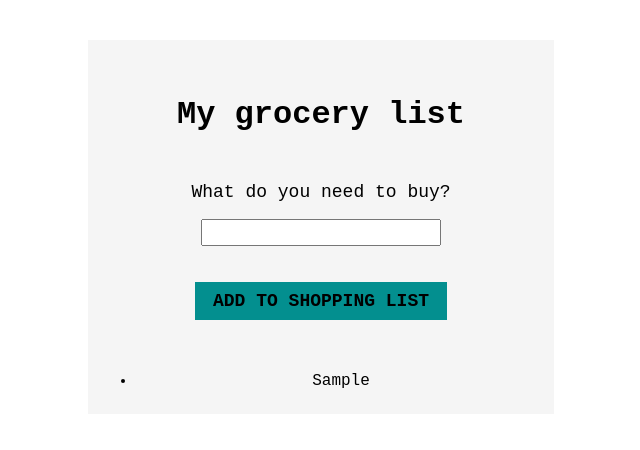
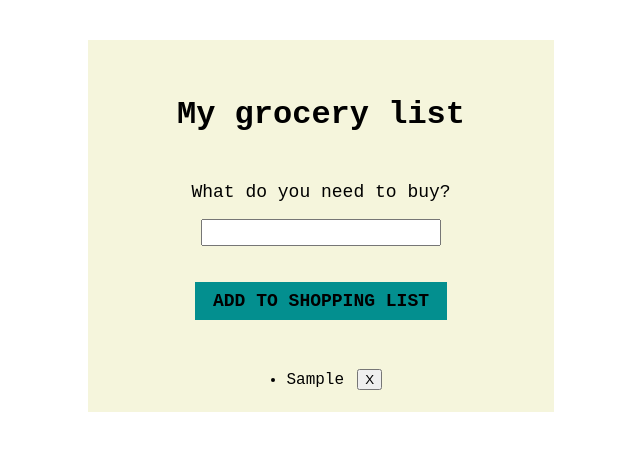
Before and after one commit to HALAMHA/Grocery-list, a plain HTML site: page index.html in a window 1280 px wide. Both pictures are taken after typing "Sample" into the empty fields and a click on the button "ADD TO SHOPPING LIST". Shown: the whole page, without its empty margins (319-959 px from the left). Drawn offline with Linux system fonts and the light colour scheme.

Commit message:
Added options to strike off and delete shopping items

```diff
--- a/index.html
+++ b/index.html
@@ -15,7 +15,7 @@
           id="item"
           name="item"
           /><br>
-    <button id="addBtn">Add to shopping list</button>
+    <button id="addBtn">Add to shopping list</button><br>
     <ul id="itemsList">
 
     </ul>
--- a/main.js
+++ b/main.js
@@ -1,21 +1,29 @@
 document.querySelector('#addBtn').addEventListener('click', addToList);
-let shoppingList = [];
 
 function addToList () {
   const itemElem = document.querySelector('#item');
-  shoppingList.push(itemElem.value);
+  addItem(itemElem.value);
   itemElem.value = '';
-  showList();
 }
 
 
-function showList () {
+function addItem (itemValue) {
   const ulElem = document.querySelector('#itemsList');
-  ulElem.innerHTML = '';
+  const liElem = document.createElement('li');
+  liElem.textContent = itemValue;
+  liElem.addEventListener('click', strikeItem);
 
-  for (let i = 0; i < shoppingList.length; i++) {
-    const liElem = document.createElement('li');
-    liElem.textContent = shoppingList[i];
-    ulElem.appendChild(liElem);
-  }
+  const crossBtn = document.createElement('button');
+  crossBtn.textContent = 'X';
+  liElem.appendChild(crossBtn);
+  ulElem.appendChild(liElem);
+
+  crossBtn.addEventListener('click', () => {
+    ulElem.removeChild(liElem);
+  });
 }
+
+
+function strikeItem () {
+  this.classList.toggle('striked');
+}
--- a/style.css
+++ b/style.css
@@ -9,7 +9,7 @@ main {
   margin: 1em;
   padding: 1em;
   text-align: center;
-  background-color: whitesmoke;
+  background-color: beige;
 }
 
 h1 {
@@ -27,7 +27,7 @@ label {
   font-size: 18px;
 }
 
-button {
+#addBtn {
   margin: 2em;
   padding: 0.5em 1em;
   background-color: rgb(3, 143, 143);
@@ -38,10 +38,24 @@ button {
   text-transform: uppercase;
 }
 
-button:hover {
+#addBtn:hover {
   color: rgb(3, 143, 143);
   background-color: black;
   cursor: pointer;
+}
+
+ul {
+  text-align: left;
+  margin: 0px auto;
+  display: inline-block;
+}
+
+.striked {
+  text-decoration: line-through;
+}
+
+li button {
+  margin: 1em;
 }
 
 @media only screen and (min-width: 500px) {
```
